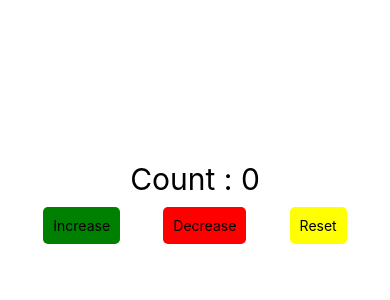
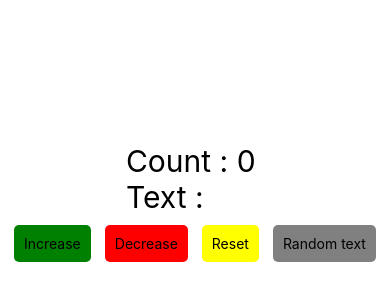
Before and after one commit to phamtanphat/reactnative29112020, a React Native app: screen / in a window 390 px wide. Shown: the part 220-520 px from the top of the page. Built offline with nearby package versions, Linux system fonts and the light colour scheme.

Commit message:
purecomment

```diff
--- a/src/components/Box.js
+++ b/src/components/Box.js
@@ -8,13 +8,23 @@ export default class Box extends Component {
     super(props);
     this.state = {
       count: 0,
+      text: '',
     };
-    this.onIncrease = this.onIncrease.bind(this);
   }
-  onIncrease(){
+  onIncrease = () => {
     this.setState({count: this.state.count + 1});
-  }
+  };
+  onDecrease = () => {
+    this.setState({count: this.state.count - 1});
+  };
+  onReset = () => {
+    this.setState({count: 0});
+  };
+  onRandomText = () => {
+    this.setState({text: Math.random()});
+  };
   render() {
+    console.log('Box render');
     return (
       <View style={{flex: 1, justifyContent: 'center'}}>
         <Text
@@ -24,9 +34,16 @@ export default class Box extends Component {
             color: 'black',
             marginBottom: 10,
           }}>
-          Count : {this.state.count}
+          Count : {this.state.count} {'\n'}
+          Text : {this.state.text}
         </Text>
-        <Child onIncrease={this.onIncrease} />
+        <Child
+          onIncrease={this.onIncrease}
+          onDecrease={this.onDecrease}
+          onReset={this.onReset}
+          onRandomText={this.onRandomText}
+          text={this.state.text}
+        />
       </View>
     );
   }
--- a/src/components/Child.js
+++ b/src/components/Child.js
@@ -4,21 +4,29 @@ import {Text, View, TouchableOpacity} from 'react-native';
 
 export default class Child extends Component {
   render() {
+    console.log('Child render');
     return (
       <View>
         <View style={{flexDirection: 'row', justifyContent: 'space-evenly'}}>
           <TouchableOpacity
-            onPress={() => this.props.onIncrease()}
+            onPress={this.props.onIncrease}
             style={{backgroundColor: 'green', padding: 10, borderRadius: 5}}>
             <Text>Increase</Text>
           </TouchableOpacity>
           <TouchableOpacity
+            onPress={this.props.onDecrease}
             style={{backgroundColor: 'red', padding: 10, borderRadius: 5}}>
             <Text>Decrease</Text>
           </TouchableOpacity>
           <TouchableOpacity
+            onPress={this.props.onReset}
             style={{backgroundColor: 'yellow', padding: 10, borderRadius: 5}}>
             <Text>Reset</Text>
+          </TouchableOpacity>
+          <TouchableOpacity
+            onPress={this.props.onRandomText}
+            style={{backgroundColor: 'gray', padding: 10, borderRadius: 5}}>
+            <Text>Random text</Text>
           </TouchableOpacity>
         </View>
       </View>
```
